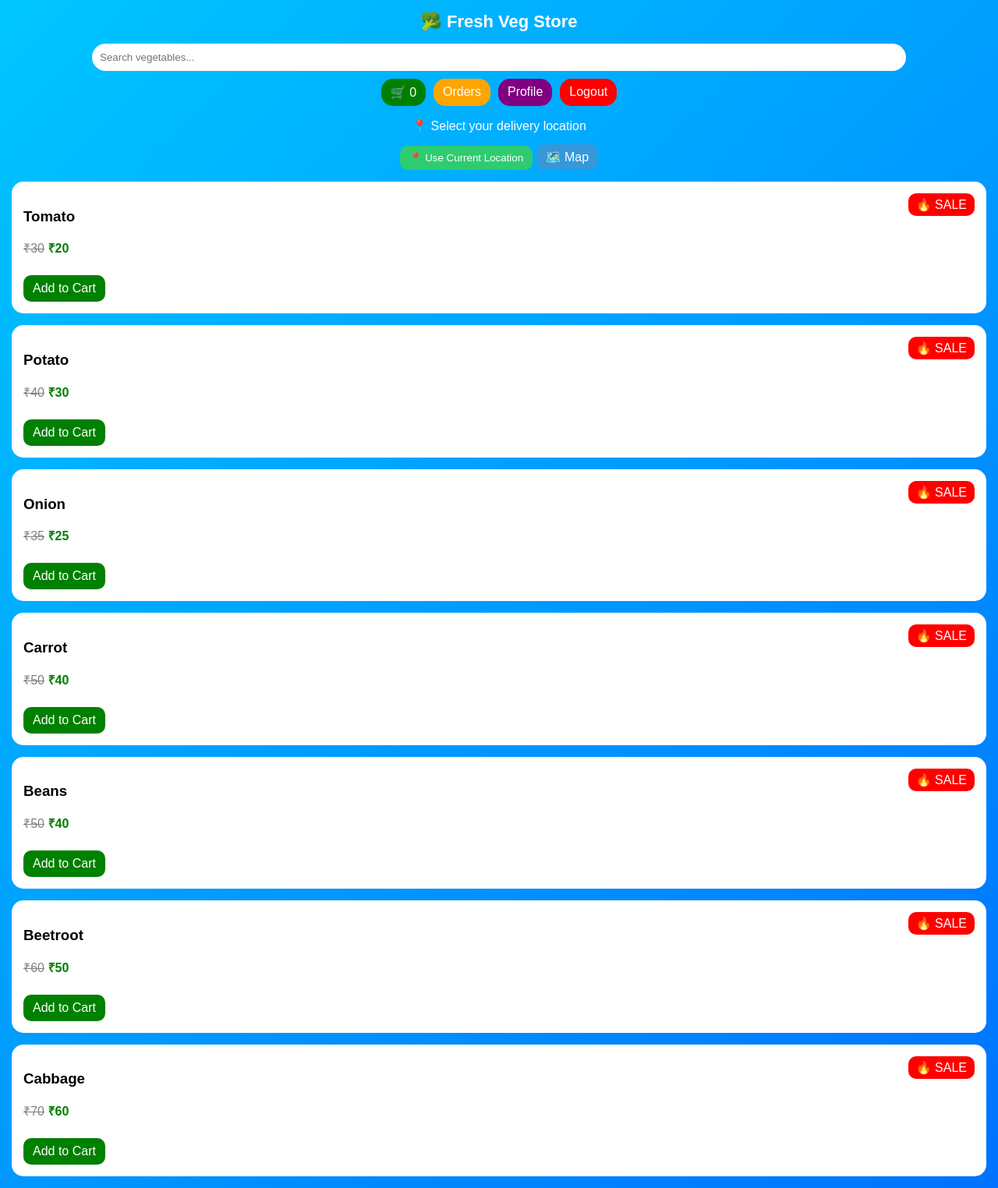
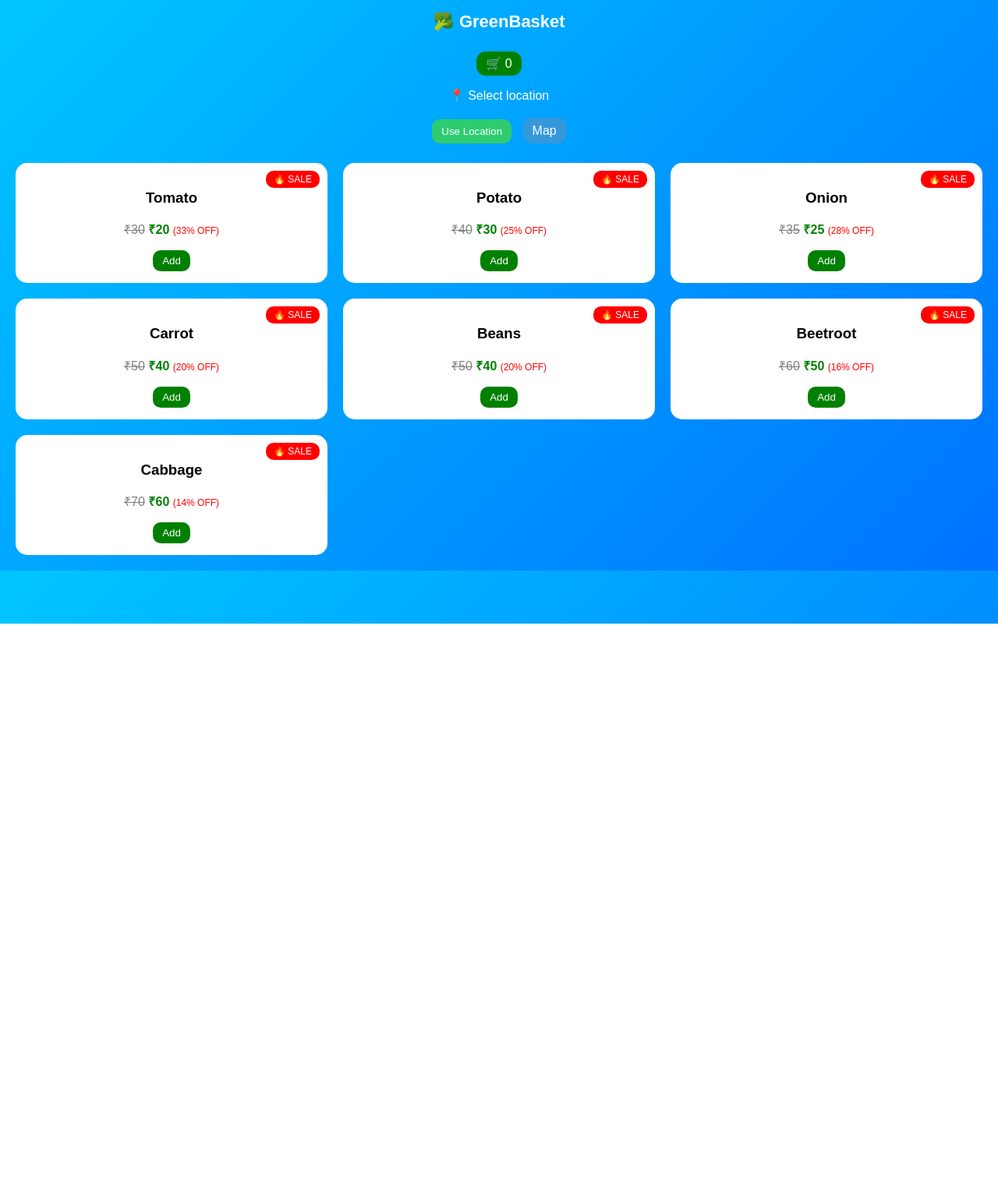
Before and after one commit to Dharun7715/Veg-Store2, a Flask app: page / in a window 1280 px wide. Shown: the whole page at 78% size. After the commit the page ends 800 px from the top, so only its background shows below. Run offline with Flask 3, Linux system fonts and the light colour scheme.

Commit message:
Update index.html

```diff
--- a/templates/index.html
+++ b/templates/index.html
@@ -17,79 +17,82 @@ body {
     text-align: center;
     padding: 15px;
     font-size: 22px;
+    color: white;
     font-weight: bold;
-    color: white;
 }
 
-/* SEARCH */
-.search-box {
-    text-align: center;
-}
-
-.search-box input {
-    width: 80%;
-    padding: 10px;
-    border-radius: 20px;
-    border: none;
-}
-
-/* TOP BUTTONS */
+/* TOP BAR */
 .top-bar {
     display: flex;
     justify-content: center;
-    gap: 10px;
     margin: 10px;
 }
 
-.top-btn {
-    padding: 8px 12px;
-    border-radius: 15px;
+.cart {
+    background: green;
+    padding: 6px 12px;
+    border-radius: 12px;
     color: white;
-    text-decoration: none;
 }
-
-.cart { background: green; }
-.orders { background: orange; }
-.profile { background: purple; }
-.logout { background: red; }
 
 /* LOCATION */
 .location-box {
     text-align: center;
     color: white;
-    margin: 10px;
 }
 
-.loc-btn {
-    background: #2ecc71;
+.loc-btn, .map-btn {
     padding: 8px 12px;
     border-radius: 10px;
     border: none;
     color: white;
+    margin: 5px;
 }
 
-.map-btn {
-    background: #3498db;
-    padding: 8px 12px;
-    border-radius: 10px;
-    color: white;
-    text-decoration: none;
+.loc-btn { background: #2ecc71; }
+.map-btn { background: #3498db; text-decoration: none; }
+
+/* GRID */
+.container {
+    display: grid;
+    grid-template-columns: 1fr;
+    padding: 10px;
 }
 
-/* PRODUCT CARD */
+@media (min-width: 600px) {
+    .container { grid-template-columns: repeat(2,1fr); }
+}
+
+@media (min-width: 900px) {
+    .container { grid-template-columns: repeat(3,1fr); }
+}
+
+/* CARD */
 .card {
     background: white;
-    margin: 15px;
+    margin: 10px;
     padding: 15px;
     border-radius: 15px;
+    text-align: center;
+    position: relative;
 }
 
+/* SALE */
 .sale {
-    float: right;
+    position: absolute;
+    top: 10px;
+    right: 10px;
     background: red;
     color: white;
-    padding: 5px 10px;
+    padding: 4px 10px;
     border-radius: 10px;
+    font-size: 12px;
+}
+
+/* PRICE */
+.old {
+    text-decoration: line-through;
+    color: gray;
 }
 
 .price {
@@ -97,19 +100,29 @@ body {
     font-weight: bold;
 }
 
-.old {
-    text-decoration: line-through;
-    color: gray;
+.off {
+    color: red;
+    font-size: 12px;
 }
 
+/* BUTTON */
 .btn {
     background: green;
-    padding: 8px 12px;
+    padding: 6px 12px;
     border-radius: 10px;
     color: white;
-    text-decoration: none;
-    display: inline-block;
-    margin-top: 8px;
+    border: none;
+}
+
+.qty {
+    margin: 0 10px;
+    font-weight: bold;
+}
+
+button {
+    border: none;
+    border-radius: 8px;
+    padding: 5px 10px;
 }
 
 </style>
@@ -117,37 +130,22 @@ body {
 
 <body>
 
-<div class="header">🥦 Fresh Veg Store</div>
+<div class="header">🥦 GreenBasket</div>
 
-<!-- SEARCH -->
-<div class="search-box">
-<form method="GET">
-<input type="text" name="search" placeholder="Search vegetables...">
-</form>
-</div>
-
-<!-- TOP BUTTONS -->
 <div class="top-bar">
-    <a href="/cart" class="top-btn cart">🛒 {{ cart_count }}</a>
-    <a href="/orders" class="top-btn orders">Orders</a>
-    <a href="/profile" class="top-btn profile">Profile</a>
-    <a href="/logout" class="top-btn logout">Logout</a>
+    <div class="cart">🛒 <span id="cartCount">{{ cart_count }}</span></div>
 </div>
 
 <!-- LOCATION -->
 <div class="location-box">
-<p id="locationText">📍 Select your delivery location</p>
+<p id="locationText">📍 Select location</p>
 
-<button onclick="getLocation()" class="loc-btn">
-📍 Use Current Location
-</button>
-
-<a href="/address" class="map-btn">
-🗺️ Map
-</a>
+<button onclick="getLocation()" class="loc-btn">Use Location</button>
+<a href="/address" class="map-btn">Map</a>
 </div>
 
 <!-- PRODUCTS -->
+<div class="container">
 {% for v in vegetables %}
 <div class="card">
 
@@ -158,32 +156,83 @@ body {
 <p>
 <span class="old">₹{{ v.price + 10 }}</span>
 <span class="price"> ₹{{ v.price }}</span>
+<span class="off">
+({{ ((v.price+10 - v.price)*100 // (v.price+10)) }}% OFF)
+</span>
 </p>
 
-<a href="/add/{{ v.name }}" class="btn">Add to Cart</a>
+<div id="controls-{{ v.name }}">
+{% if cart.get(v.name) %}
+    <button onclick="decrease('{{ v.name }}')">-</button>
+    <span class="qty">{{ cart[v.name] }}</span>
+    <button onclick="increase('{{ v.name }}')">+</button>
+{% else %}
+    <button onclick="addItem('{{ v.name }}')" class="btn">Add</button>
+{% endif %}
+</div>
 
 </div>
 {% endfor %}
+</div>
 
-<!-- JS -->
 <script>
+
+// LOCATION
 function getLocation(){
-    navigator.geolocation.getCurrentPosition(function(position){
-
-        var lat = position.coords.latitude;
-        var lng = position.coords.longitude;
-
-        document.getElementById("locationText").innerHTML = "⏳ Getting address...";
+    navigator.geolocation.getCurrentPosition(function(pos){
+        let lat = pos.coords.latitude;
+        let lng = pos.coords.longitude;
 
         fetch(`https://nominatim.openstreetmap.org/reverse?format=json&lat=${lat}&lon=${lng}`)
         .then(res => res.json())
-        .then(data => {
-            document.getElementById("locationText").innerHTML =
-                "📍 " + data.display_name;
+        .then(data=>{
+            document.getElementById("locationText").innerHTML = "📍 " + data.display_name;
         });
-
     });
 }
+
+// CART
+function addItem(name){
+    fetch('/add/'+name)
+    .then(res=>res.json())
+    .then(data=>{
+        updateUI(name,data.qty,data.cart_count);
+    });
+}
+
+function increase(name){
+    fetch('/increase/'+name)
+    .then(res=>res.json())
+    .then(data=>{
+        updateUI(name,data.qty,data.cart_count);
+    });
+}
+
+function decrease(name){
+    fetch('/decrease/'+name)
+    .then(res=>res.json())
+    .then(data=>{
+        updateUI(name,data.qty,data.cart_count);
+    });
+}
+
+function updateUI(name,qty,total){
+
+    document.getElementById("cartCount").innerText = total;
+
+    let div = document.getElementById("controls-"+name);
+
+    if(qty==0){
+        div.innerHTML = `<button onclick="addItem('${name}')" class="btn">Add</button>`;
+    } else {
+        div.innerHTML = `
+        <button onclick="decrease('${name}')">-</button>
+        <span class="qty">${qty}</span>
+        <button onclick="increase('${name}')">+</button>
+        `;
+    }
+}
+
 </script>
 
 </body>
```
